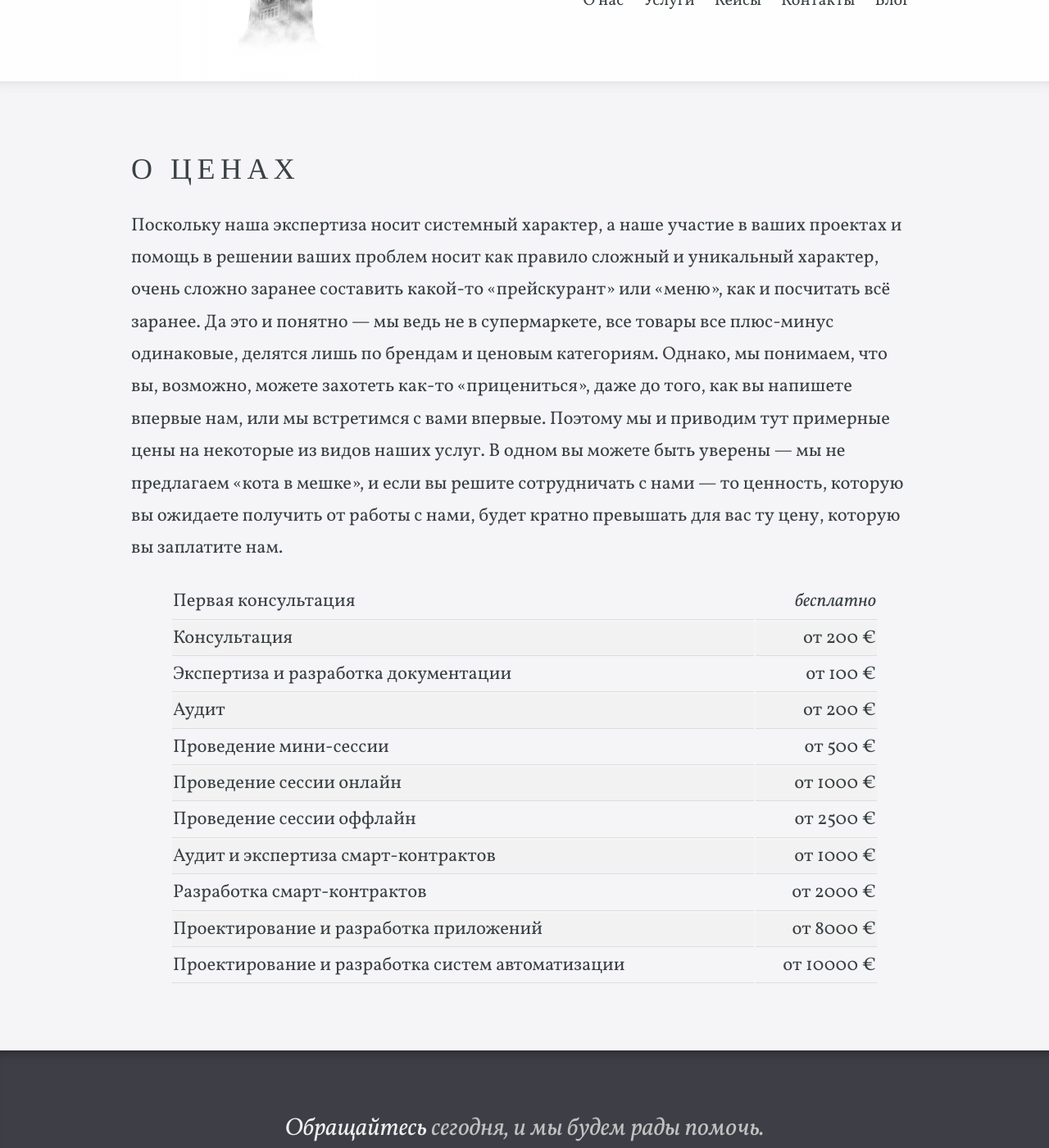
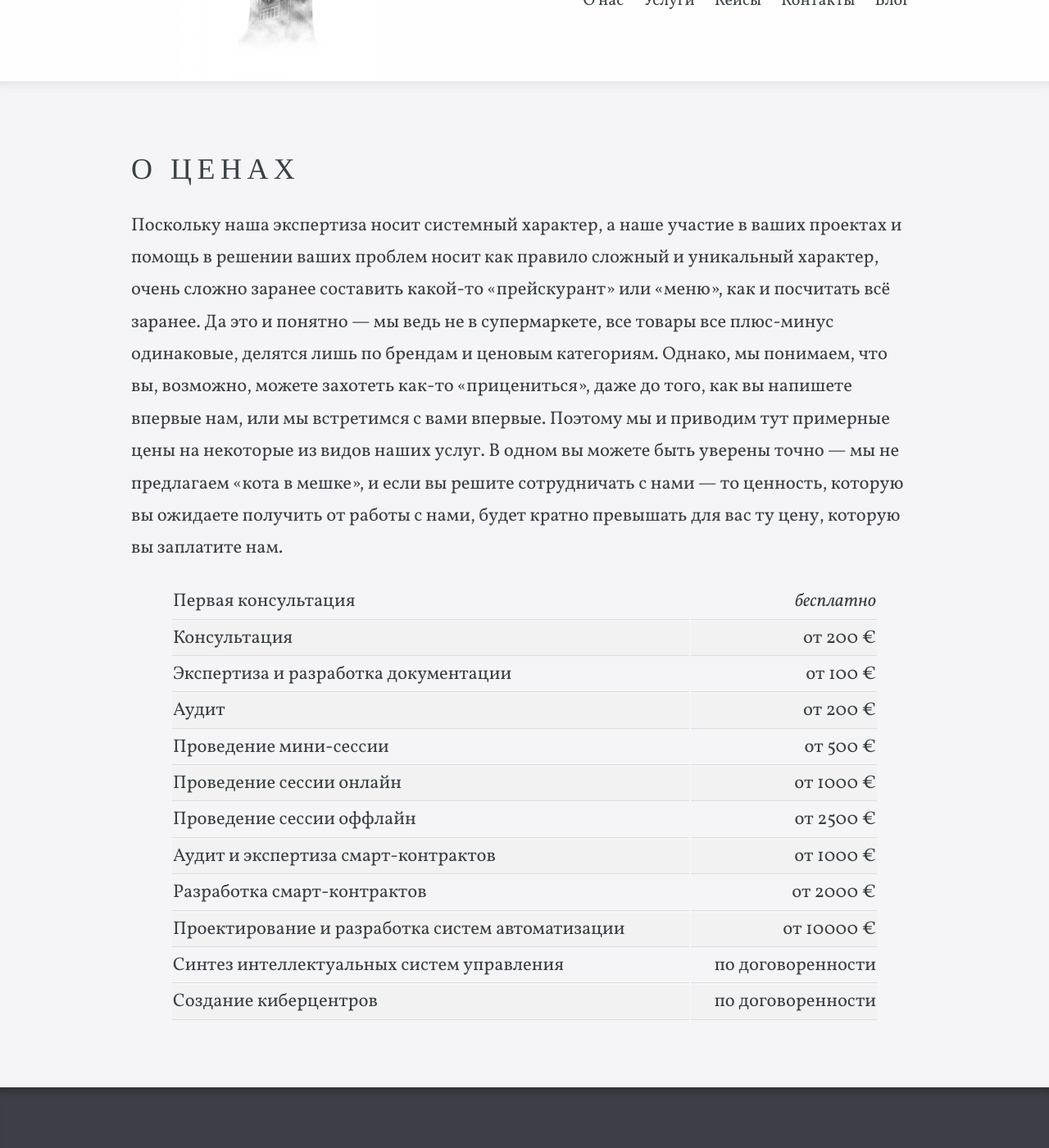
Before and after one commit to mau-tower/mautower-com, a Jekyll site: the page built from price.html, in a window 1280 px wide and 1400 px high, scrolled down 196 px. Shown: the whole window at 82% size. Built offline with Jekyll 4.4.1, drawn with Linux system fonts in a browser that asks for light colours; some web fonts are replaced.

Commit message:
Changes in prices

```diff
--- a/price.html
+++ b/price.html
@@ -8,7 +8,7 @@ navigation_order: 3
 ---
 
 <p class="editable">
-	Поскольку наша экспертиза носит системный характер, а наше участие в ваших проектах и помощь в решении ваших проблем носит как правило сложный и уникальный характер, очень сложно заранее составить какой-то «прейскурант» или «меню», как и посчитать всё заранее. Да это и понятно — мы ведь не в супермаркете, все товары все плюс-минус одинаковые, делятся лишь по брендам и ценовым категориям. Однако, мы понимаем, что вы, возможно, можете захотеть как-то «прицениться», даже до того, как вы напишете впервые нам, или мы встретимся с вами впервые. Поэтому мы и приводим тут примерные цены на некоторые из видов наших услуг. В одном вы можете быть уверены — мы не предлагаем «кота в мешке», и если вы решите сотрудничать с нами — то ценность, которую вы ожидаете получить от работы с нами, будет кратно превышать для вас ту цену, которую вы заплатите нам.
+	Поскольку наша экспертиза носит системный характер, а наше участие в ваших проектах и помощь в решении ваших проблем носит как правило сложный и уникальный характер, очень сложно заранее составить какой-то «прейскурант» или «меню», как и посчитать всё заранее. Да это и понятно — мы ведь не в супермаркете, все товары все плюс-минус одинаковые, делятся лишь по брендам и ценовым категориям. Однако, мы понимаем, что вы, возможно, можете захотеть как-то «прицениться», даже до того, как вы напишете впервые нам, или мы встретимся с вами впервые. Поэтому мы и приводим тут примерные цены на некоторые из видов наших услуг. В одном вы можете быть уверены точно — мы не предлагаем «кота в мешке», и если вы решите сотрудничать с нами — то ценность, которую вы ожидаете получить от работы с нами, будет кратно превышать для вас ту цену, которую вы заплатите нам.
 </p>
 
 <table>
@@ -50,12 +50,16 @@ navigation_order: 3
             <td>от 2000 €</td>
         </tr>
         <tr>
-            <td>Проектирование и разработка приложений</td>
-            <td>от 8000 €</td>
-        </tr>
-        <tr>
             <td>Проектирование и разработка систем автоматизации</td>
             <td>от 10000 €</td>
         </tr>
+            <tr>
+            <td>Синтез интеллектуальных систем управления</td>
+            <td>по договоренности</td>
+        </tr>
+        <tr>
+            <td>Создание киберцентров</td>
+            <td>по договоренности</td>
+        </tr>
     </tbody>
 </table>
```
